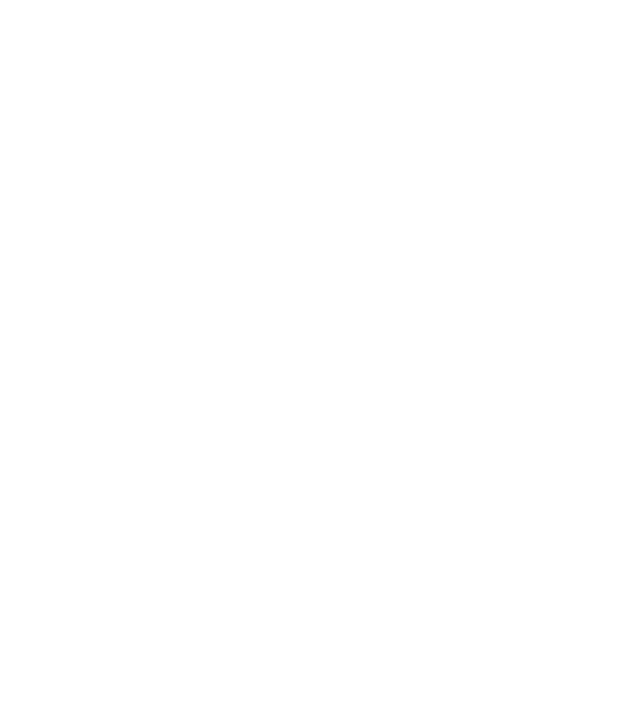
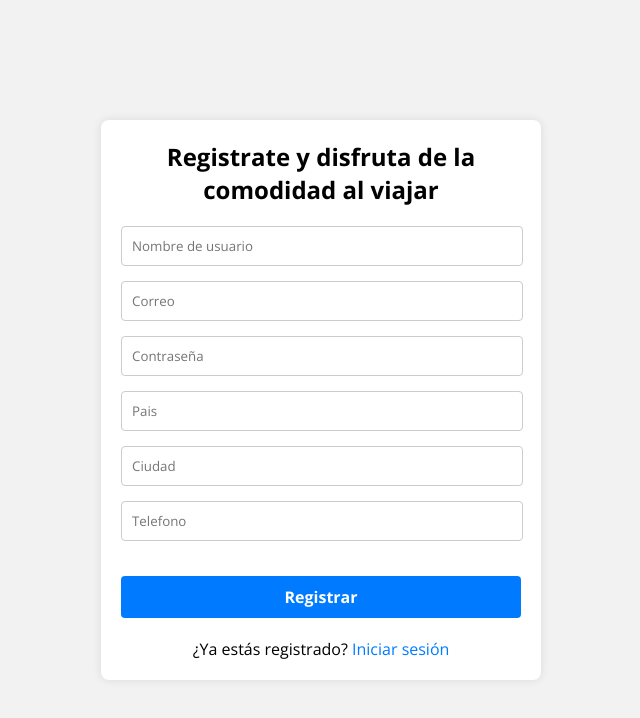
Before and after one commit to HerneyGonzalez/booking-web, a React (Create React App) app in the folder client/: page /register in a window 1280 px wide. Before the commit this address had no page. Shown: the top 718 px of the page, without its empty margins (319-959 px from the left). Built offline with nearby package versions, Linux system fonts and the light colour scheme.

Commit message:
Modificacion de login y register
se creo un formulario de registro de usuario y ademas se mejoro el formulario de login

```diff
--- a/client/src/App.js
+++ b/client/src/App.js
@@ -7,6 +7,7 @@
 import Hotel from "./pages/hotel/Hotel";
 import List from "./pages/list/List";
 import Login from "./pages/login/Login";
+import Register from "./pages/register/register";
 
 function App() {
   return (
@@ -16,6 +17,7 @@
         <Route path="/hotels" element={<List/>}/>
         <Route path="/hotels/:id" element={<Hotel/>}/>
         <Route path="/login" element={<Login/>}/>
+        <Route path="/register" element={<Register/>}/>
       </Routes>
     </BrowserRouter>
   );
--- a/client/src/components/navbar/Navbar.jsx
+++ b/client/src/components/navbar/Navbar.jsx
@@ -2,24 +2,43 @@
 import { Link } from "react-router-dom";
 import { useContext } from "react";
 import { AuthContext } from "../../context/AuthContext";
+
 const Navbar = () => {
-  const { user } = useContext(AuthContext);
+  const { user, logout } = useContext(AuthContext);
+
+  const handleLogout = () => {
+    const confirmLogout = window.confirm("¿Estás seguro de que deseas cerrar sesión?");
+    if (confirmLogout) {
+      logout();
+    }
+  };
 
   return (
     <div className="navbar">
       <div className="navContainer">
         <Link to="/" style={{ color: "inherit", textDecoration: "none" }}>
-          <span className="logo">
-            RoadToRest
-          </span>
+          <span className="logo">RoadToRest</span>
         </Link>
-        {user ? user.username : (
-          <div className="navItems">
-            <button className="navButton">registarse</button>
-            <button className="navButton">Iniciar</button>
-            <button className="navButton">Salir</button>
-          </div>
-        )}
+        <div className="authButtons">
+          {!user ? (
+            <>
+              <Link to="/login" className="headerLink">
+                <button className="headerBtn">Iniciar sesión</button>
+              </Link>
+              <Link to="/register" className="headerLink">
+                <button className="headerBtn">Registrarse</button>
+              </Link>
+            </>
+          ) : (
+            <>
+              <div>Bienvenido, {user.username}</div>{" "}
+              {/* Puedes mostrar el nombre de usuario si lo deseas */}
+              <button className="headerBtn" onClick={handleLogout}>
+                Cerrar sesión
+              </button>
+            </>
+          )}
+        </div>
       </div>
     </div>
   );
--- a/client/src/components/navbar/navbar.css
+++ b/client/src/components/navbar/navbar.css
@@ -1,11 +1,11 @@
-.navbar{
+.navbar {
   height: 50px;
   background-color: #003580;
   display: flex;
   justify-content: center;
 }
 
-.navContainer{
+.navContainer {
   width: 100%;
   max-width: 1024px;
   color: white;
@@ -14,14 +14,27 @@
   justify-content: space-between;
 }
 
-.logo{
+.logo {
   font-weight: 500;
 }
 
-.navButton{
-  margin-left: 20px;
+.authButtons {
+  display: flex;
+  align-items: center;
+}
+
+.headerLink {
+  margin-right: 10px; /* Ajusta el espacio entre los botones */
+}
+
+.headerBtn {
   border: none;
   padding: 5px 10px;
   cursor: pointer;
-  color: #003580;
+  color: #ffffff;
+  background-color: transparent;
 }
+
+.headerBtn:hover {
+  background-color: rgba(255, 255, 255, 0.74); /* Cambia el color de fondo al pasar el ratón */
+}
--- a/client/src/pages/login/Login.jsx
+++ b/client/src/pages/login/Login.jsx
@@ -1,21 +1,20 @@
 import axios from "axios";
 import { useContext, useState } from "react";
-import { useNavigate } from "react-router-dom";
+import { Link, useNavigate } from "react-router-dom";
 import { AuthContext } from "../../context/AuthContext";
 import "./login.css";
 
 const Login = () => {
   const [credentials, setCredentials] = useState({
-    username: undefined,
-    password: undefined,
+    username: "",
+    password: "",
   });
 
   const { loading, error, dispatch } = useContext(AuthContext);
-
-  const navigate = useNavigate()
+  const navigate = useNavigate();
 
   const handleChange = (e) => {
-    setCredentials((prev) => ({ ...prev, [e.target.id]: e.target.value }));
+    setCredentials({ ...credentials, [e.target.id]: e.target.value });
   };
 
   const handleClick = async (e) => {
@@ -24,34 +23,45 @@
     try {
       const res = await axios.post("/auth/login", credentials);
       dispatch({ type: "LOGIN_SUCCESS", payload: res.data.details });
-      navigate("/")
+      navigate("/");
     } catch (err) {
       dispatch({ type: "LOGIN_FAILURE", payload: err.response.data });
     }
   };
 
-
   return (
     <div className="login">
       <div className="lContainer">
+        <h2>Inisio de sesión</h2>
+        <form onSubmit={handleClick}>
+          <div className="form-group">
             <input
               type="text"
-          placeholder="username"
+              placeholder="Nombre de usuario"
               id="username"
+              value={credentials.username}
               onChange={handleChange}
               className="lInput"
             />
+          </div>
+          <div className="form-group">
             <input
               type="password"
-          placeholder="password"
+              placeholder="Contraseña"
               id="password"
+              value={credentials.password}
               onChange={handleChange}
               className="lInput"
             />
-        <button disabled={loading} onClick={handleClick} className="lButton">
-          Login
+          </div>
+          <button disabled={loading} type="submit" className="lButton">
+            Iniciar
           </button>
           {error && <span>{error.message}</span>}
+        </form>
+        <p style={{ marginTop: "20px" }}>
+          ¿No tienes una cuenta? <Link to="/register">Regístrate</Link>
+        </p>
       </div>
     </div>
   );
--- a/client/src/pages/login/login.css
+++ b/client/src/pages/login/login.css
@@ -1,32 +1,60 @@
+/* login.css */
+
 .login {
+  display: flex;
+  justify-content: center;
+  align-items: center;
   height: 100vh;
-  display: flex;
-  align-items: center;
-  justify-content: center;
 }
 
 .lContainer {
-  display: flex;
-  flex-direction: column;
-  gap: 10px;
+  width: 300px;
+  padding: 20px;
+  background-color: #f4f4f4;
+  border-radius: 8px;
+  box-shadow: 0 0 10px rgba(0, 0, 0, 0.1);
 }
 
-.lInput{
-  height: 30px;
+.lContainer h2 {
+  margin-bottom: 20px;
+  text-align: center;
+}
+
+.form-group {
+  margin-bottom: 20px;
+}
+
+.lInput {
+  width: 95%;
   padding: 10px;
+  border: 1px solid #ccc;
+  border-radius: 4px;
+  outline: none;
 }
 
 .lButton {
+  width: 100%;
+  padding: 10px;
+  background-color: #007bff;
+  color: #fff;
   border: none;
-  padding: 10px 20px;
-  background-color: #0071c2;
-  color: white;
-  font-weight: bold;
+  border-radius: 4px;
   cursor: pointer;
-  border-radius: 5px;
 }
 
-.lButton:disabled{
-  background-color: #0071c28c;
-  cursor: not-allowed;
+.lButton:hover {
+  background-color: #0056b3;
 }
+
+p {
+  text-align: center;
+}
+
+p a {
+  color: #007bff;
+  text-decoration: none;
+}
+
+p a:hover {
+  text-decoration: underline;
+}
--- /dev/null
+++ b/client/src/pages/register/register.css
@@ -0,0 +1,46 @@
+.register {
+    display: flex;
+    justify-content: center;
+    align-items: center;
+    height: 100vh;
+    background-color: #f2f2f2;
+  }
+
+  .rContainer {
+    width: 400px;
+    padding: 20px;
+    border-radius: 8px;
+    background-color: #fff;
+    box-shadow: 0 0 10px rgba(0, 0, 0, 0.1);
+  }
+
+  .rContainer h2 {
+    margin-bottom: 20px;
+    text-align: center;
+  }
+
+  .form-group {
+    margin-bottom: 15px;
+  }
+
+  .rInput {
+    width: 95%;
+    padding: 10px;
+    border: 1px solid #ccc;
+    border-radius: 4px;
+  }
+
+  .rButton {
+    width: 100%;
+    padding: 10px;
+    border: none;
+    border-radius: 4px;
+    background-color: #007bff;
+    color: #fff;
+    font-size: 16px;
+    cursor: pointer;
+  }
+
+  .rButton:hover {
+    background-color: #0056b3;
+  }
--- /dev/null
+++ b/client/src/pages/register/register.jsx
@@ -0,0 +1,135 @@
+import axios from "axios";
+import { useContext, useState } from "react";
+import { useNavigate } from "react-router-dom";
+import { AuthContext } from "../../context/AuthContext";
+import "./register.css";
+import { Link } from "react-router-dom";
+
+const Register = () => {
+  const [formData, setFormData] = useState({
+    username: "",
+    email: "",
+    password: "",
+    country: "",
+    city: "",
+    phone: "",
+  });
+  const { loading, error, dispatch } = useContext(AuthContext);
+  const navigate = useNavigate();
+
+  const handleChange = (e) => {
+    setFormData({ ...formData, [e.target.name]: e.target.value });
+  };
+
+  const handleSubmit = async (e) => {
+    e.preventDefault();
+    dispatch({ type: "REGISTER_START" });
+
+    try {
+      const res = await axios.post("/auth/register", formData);
+      dispatch({ type: "REGISTER_SUCCESS", payload: res.data });
+      // Mostrar alerta de éxito
+      alert("Usuario creado correctamente");
+      // Limpiar formulario después de registro exitoso
+      setFormData({
+        username: "",
+        email: "",
+        password: "",
+        country: "",
+        city: "",
+        phone: "",
+      });
+      // Opcionalmente, puedes redirigir al usuario después del registro exitoso
+      navigate("/login");
+    } catch (err) {
+      dispatch({ type: "REGISTER_FAILURE", payload: err.response.data });
+      // Mostrar alerta de error
+      alert("Error al crear usuario");
+    }
+  };
+
+  return (
+    <div className="register">
+      <div className="rContainer">
+        <h2>Registrate y disfruta de la comodidad al viajar</h2>
+        <form onSubmit={handleSubmit}>
+          <div className="form-group">
+            <input
+              type="text"
+              placeholder="Nombre de usuario"
+              name="username"
+              value={formData.username}
+              onChange={handleChange}
+              className="rInput"
+              required // Hacer el campo obligatorio
+            />
+          </div>
+          <div className="form-group">
+            <input
+              type="email"
+              placeholder="Correo"
+              name="email"
+              value={formData.email}
+              onChange={handleChange}
+              className="rInput"
+              required // Hacer el campo obligatorio
+            />
+          </div>
+          <div className="form-group">
+            <input
+              type="password"
+              placeholder="Contraseña"
+              name="password"
+              value={formData.password}
+              onChange={handleChange}
+              className="rInput"
+              required // Hacer el campo obligatorio
+            />
+          </div>
+          <div className="form-group">
+            <input
+              type="text"
+              placeholder="Pais"
+              name="country"
+              value={formData.country}
+              onChange={handleChange}
+              className="rInput"
+              required // Hacer el campo obligatorio
+            />
+          </div>
+          <div className="form-group">
+            <input
+              type="text"
+              placeholder="Ciudad"
+              name="city"
+              value={formData.city}
+              onChange={handleChange}
+              className="rInput"
+              required // Hacer el campo obligatorio
+            />
+          </div>
+          <div className="form-group">
+            <input
+              type="text"
+              placeholder="Telefono"
+              name="phone"
+              value={formData.phone}
+              onChange={handleChange}
+              className="rInput"
+              required // Hacer el campo obligatorio
+            />
+          </div>
+          <button disabled={loading} type="submit" className="rButton">
+            Registrar
+          </button>
+          {error && <span>{error.message}</span>}
+        </form>
+        <p style={{ marginTop: "20px" }}>
+          ¿Ya estás registrado? <Link to="/login">Iniciar sesión </Link>
+        </p>
+      </div>
+    </div>
+  );
+};
+
+export default Register;
```
Also changed, not shown: client/src/components/header/Header.jsx (+4 -4 lines), 2 other files (tests, documents, lock files or other folders). Lines whose indentation alone changed are shown as unchanged.
